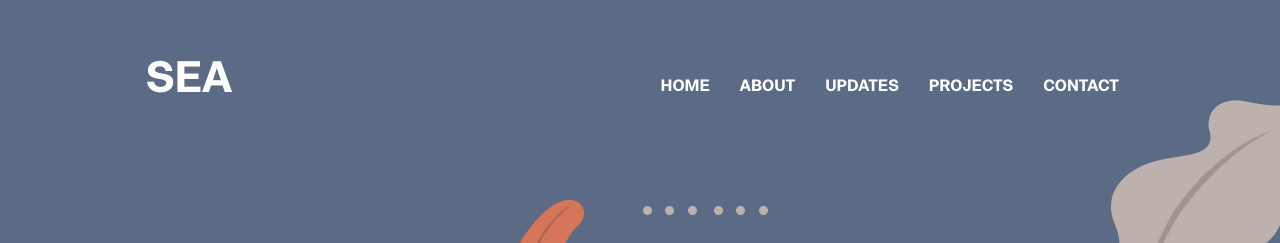
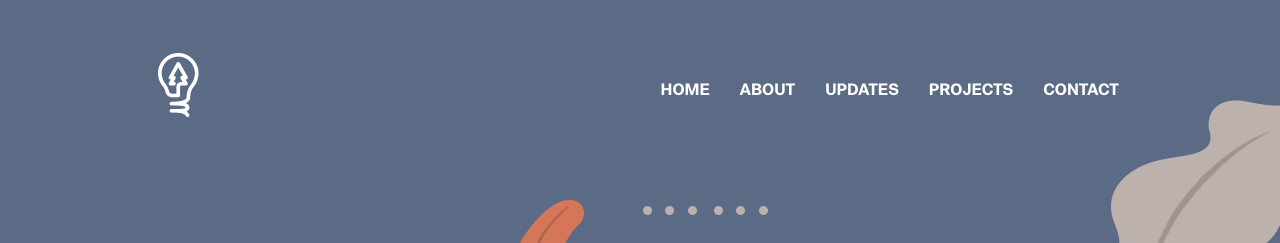
Before and after one commit to Form-And-Function/sea-site, a Jekyll site: the page built from index.html, in a window 1280 px wide. Shown: the top 243 px of the page. Built offline with Jekyll 4.4.1, drawn with Linux system fonts in a browser that asks for light colours.

Commit message:
Add Stanford EA logos to the site

```diff
--- a/_data/settings.yml
+++ b/_data/settings.yml
@@ -1,10 +1,10 @@
 #-------------------------------
 # General Site Settings
 
-title: SEA
-logo:
+title: Stanford Effective Altruism
+logo: assets/images/logos/sea-logo-transparent-white.png
 author: themefisher
-description: this is meta description
+description: We are a community of Stanford students unified by a common desire to do the most we can to improve the world. We like to challenge our assumptions as we learn from one another, and to support one another in becoming the best versions of ourselves. We’re always open to questions, suggestions, and new ideas! If you have any, we would love to hear from you.
 email: kuhanj@stanford.edu
 phone: +880 2544 658 256
 address: 125/A, CA Commercial Area, California, USA
--- a/_includes/head.html
+++ b/_includes/head.html
@@ -19,8 +19,8 @@
   <link href="{{ '/assets/scss/style.css' | relative_url }}" rel="stylesheet">
 
   <!--Favicon-->
-  <link rel="shortcut icon" href="{{ '/assets/images/favicon.png' | relative_url }} " type="image/x-icon">
-  <link rel="icon" href="{{ '/assets/images/favicon.png' | relative_url }} " type="image/x-icon">
+  <link rel="shortcut icon" href="{{ '/assets/images/logos/sea-logo-dark-black.png' | relative_url }} " type="image/x-icon">
+  <link rel="icon" href="{{ '/assets/images/logos/sea-logo-dark-black.png' | relative_url }} " type="image/x-icon">
 
   <!-- google analytics -->
   {% if site.google-analytics %}
--- a/_includes/header.html
+++ b/_includes/header.html
@@ -2,7 +2,7 @@
   <nav class="navbar navbar-expand-lg navbar-dark">
     <a class="navbar-brand font-tertiary h3" href="{{ site.baseurl }}/">
       {% if site.data.settings.logo %}
-        <img src="{{ site.data.settings.logo | absolute_url }}" alt="{{ site.data.settings.title }}">
+        <img src="{{ site.data.settings.logo | absolute_url }}" alt="{{ site.data.settings.title }}" width="64" height="64">
         {% else if %}
         <h3 class="text-white font-tertiary">{{site.data.settings.title}}</h3>
       {% endif %}
```
Also changed, not shown: assets/images/logos/sea-logo-dark-black.png (added), assets/images/logos/sea-logo-transparent-white.png (added), assets/images/logos/sea-logo-white-blue.png (added).
